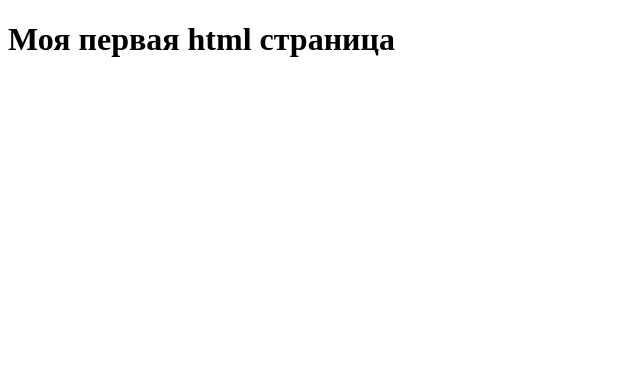
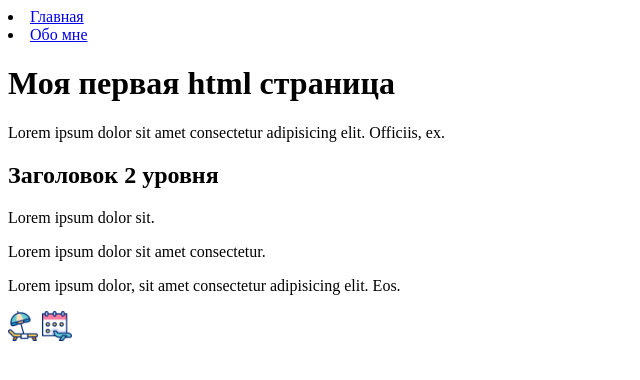
Before and after one commit to andrejbulatov/h_w_1, a plain HTML site: page Seminar_1/index.html in a window 1280 px wide. Shown: the whole page, without its empty margins (0-640 px from the left). Drawn offline with Linux system fonts and the light colour scheme.

Commit message:
seminar_1 add changes

```diff
--- a/Seminar_1/index.html
+++ b/Seminar_1/index.html
@@ -6,7 +6,17 @@
   <title>Тестовая страница для задач</title>
 </head>
 <body>
+  <nav>
+    <li><a href="./index.html">Главная</a></li>
+    <li><a href="./info/about.html">Обо мне</a></li>
+  </nav>
   <h1>Моя первая html страница</h1>
-
+  <p>Lorem ipsum dolor sit amet consectetur adipisicing elit. Officiis, ex.</p>
+  <h2>Заголовок 2 уровня</h2>
+  <p>Lorem ipsum dolor sit.</p>
+  <p>Lorem ipsum dolor sit amet consectetur.</p>
+  <p>Lorem ipsum dolor, sit amet consectetur adipisicing elit. Eos.</p>
+  <a href="https://www.e1.ru/"><img src="./img/hotel.png" alt="сайт e1" width="30" height="30"></a>
+  <a href="https://vk.com/feed"><img src="./img/calendar.png" alt="vk" width="30" height="30"></a>
 </body>
 </html>
```
